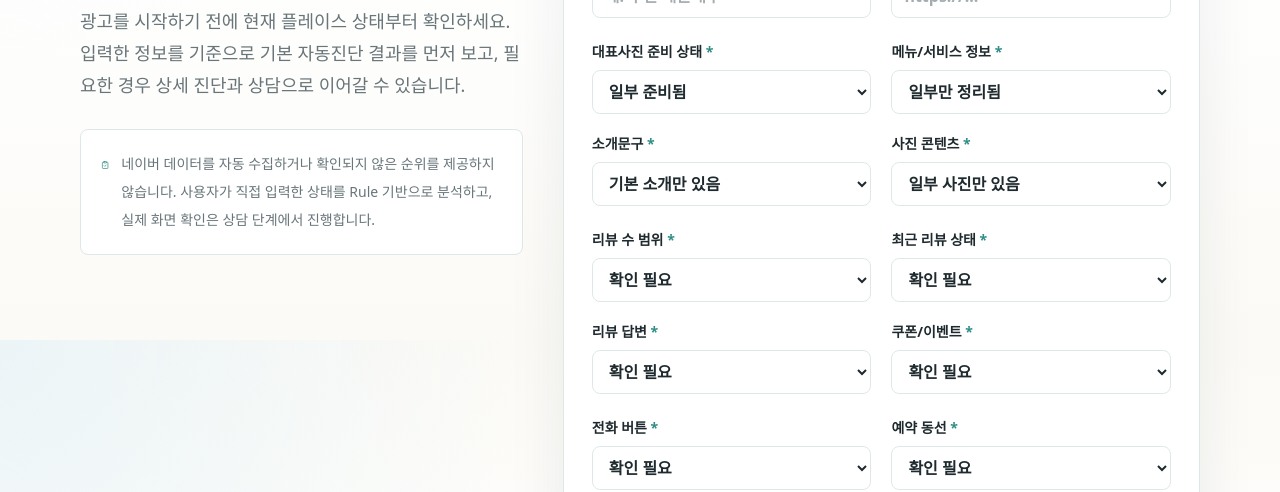
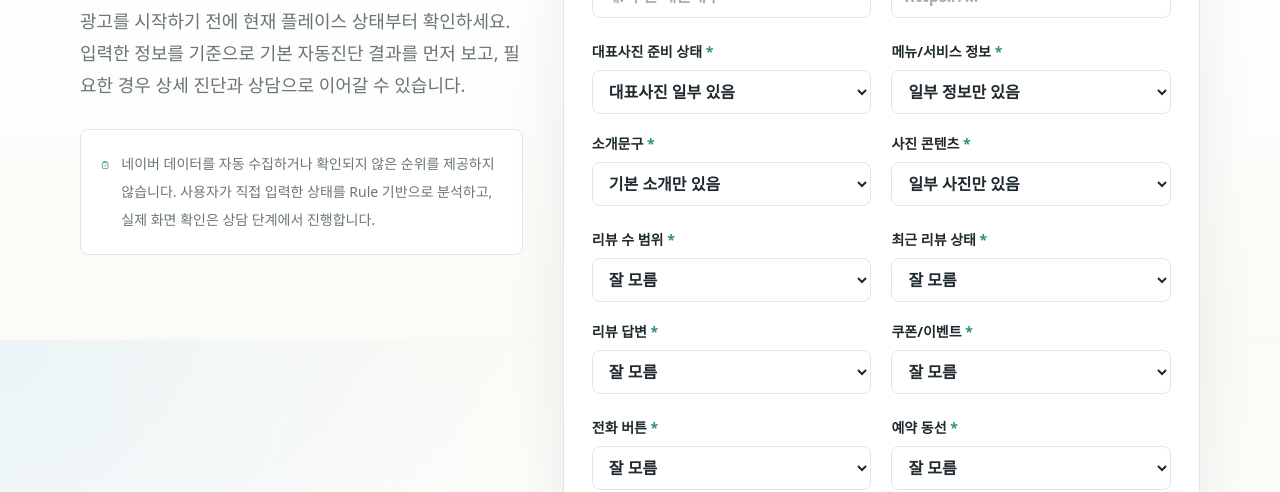
Before and after one commit to usang1/busan-local-marketing, a Next.js app: page /free-audit in a window 1280 px wide. Shown: the part 460-952 px from the top of the page. Built offline with nearby package versions, Linux system fonts and the light colour scheme; no server answers.

Commit message:
fix: improve place audit fallback flow

```diff
--- a/app/api/audits/route.ts
+++ b/app/api/audits/route.ts
@@ -1,6 +1,7 @@
 import { NextResponse } from "next/server";
 import { placeAuditInputSchema } from "@/lib/audit/schema";
 import { runPlaceAudit } from "@/lib/audit/rules";
+import { encodeSelfAuditInput } from "@/lib/audit/shareable";
 import { getSupabaseServerClient } from "@/lib/supabase";
 
 export async function POST(request: Request) {
@@ -14,13 +15,16 @@ export async function POST(request: Request) {
     );
   }
 
+  const input = parsed.data;
+  const result = runPlaceAudit(input);
+  const fallbackId = encodeSelfAuditInput(input);
   const supabase = await getSupabaseServerClient();
+
   if (!supabase) {
-    return NextResponse.json({ message: "자동진단 저장 환경이 설정되지 않았습니다." }, { status: 503 });
+    console.warn("[audit] Supabase client unavailable. Using self-contained audit result.");
+    return NextResponse.json({ ok: true, id: fallbackId, stored: false });
   }
 
-  const input = parsed.data;
-  const result = runPlaceAudit(input);
   const { data, error } = await supabase
     .from("audits")
     .insert({
@@ -36,8 +40,9 @@ export async function POST(request: Request) {
     .single();
 
   if (error || !data) {
-    return NextResponse.json({ message: "자동진단 결과를 저장하지 못했습니다." }, { status: 500 });
+    console.warn("[audit] Failed to store audit result. Using self-contained audit result.");
+    return NextResponse.json({ ok: true, id: fallbackId, stored: false });
   }
 
-  return NextResponse.json({ ok: true, id: data.id });
+  return NextResponse.json({ ok: true, id: data.id, stored: true });
 }
--- a/components/forms/place-audit-form.tsx
+++ b/components/forms/place-audit-form.tsx
@@ -100,30 +100,30 @@ export function PlaceAuditForm({ brandName = "부산 로컬 매장" }: { brandNa
       <div className="mt-6 grid gap-5 sm:grid-cols-2">
         <Field label="대표사진 준비 상태" required>
           <select name="representativePhotoStatus" className={selectClass} defaultValue="partial" required>
-            <option value="ready">대표사진 기준이 명확함</option>
-            <option value="partial">일부 준비됨</option>
-            <option value="missing">준비 부족</option>
+            <option value="ready">대표사진 있음</option>
+            <option value="partial">대표사진 일부 있음</option>
+            <option value="missing">대표사진 없음</option>
           </select>
         </Field>
         <Field label="메뉴/서비스 정보" required>
           <select name="menuInfoStatus" className={selectClass} defaultValue="partial" required>
-            <option value="ready">주요 정보가 정리됨</option>
-            <option value="partial">일부만 정리됨</option>
-            <option value="missing">정리 부족</option>
+            <option value="ready">메뉴/서비스 정보 있음</option>
+            <option value="partial">일부 정보만 있음</option>
+            <option value="missing">정보 없음</option>
           </select>
         </Field>
         <Field label="소개문구" required>
           <select name="introStatus" className={selectClass} defaultValue="partial" required>
-            <option value="ready">고객 선택 기준이 드러남</option>
+            <option value="ready">소개문구 있음</option>
             <option value="partial">기본 소개만 있음</option>
-            <option value="missing">소개문구 부족</option>
+            <option value="missing">소개문구 없음</option>
           </select>
         </Field>
         <Field label="사진 콘텐츠" required>
           <select name="photoContentStatus" className={selectClass} defaultValue="partial" required>
-            <option value="ready">대표/공간/메뉴 사진이 충분함</option>
+            <option value="ready">사진 충분히 있음</option>
             <option value="partial">일부 사진만 있음</option>
-            <option value="missing">사진 준비 부족</option>
+            <option value="missing">사진 없음</option>
           </select>
         </Field>
       </div>
@@ -131,7 +131,7 @@ export function PlaceAuditForm({ brandName = "부산 로컬 매장" }: { brandNa
       <div className="mt-6 grid gap-5 sm:grid-cols-2">
         <Field label="리뷰 수 범위" required>
           <select name="reviewCountRange" className={selectClass} defaultValue="unknown" required>
-            <option value="unknown">확인 필요</option>
+            <option value="unknown">잘 모름</option>
             <option value="none">거의 없음</option>
             <option value="under_10">10개 미만</option>
             <option value="10_50">10~50개</option>
@@ -140,7 +140,7 @@ export function PlaceAuditForm({ brandName = "부산 로컬 매장" }: { brandNa
         </Field>
         <Field label="최근 리뷰 상태" required>
           <select name="recentReviewStatus" className={selectClass} defaultValue="unknown" required>
-            <option value="unknown">확인 필요</option>
+            <option value="unknown">잘 모름</option>
             <option value="recent">최근 리뷰 있음</option>
             <option value="old">최근 리뷰가 오래됨</option>
             <option value="none">리뷰 없음</option>
@@ -148,18 +148,18 @@ export function PlaceAuditForm({ brandName = "부산 로컬 매장" }: { brandNa
         </Field>
         <Field label="리뷰 답변" required>
           <select name="reviewReplyStatus" className={selectClass} defaultValue="unknown" required>
-            <option value="active">꾸준히 답변</option>
+            <option value="active">답변하고 있음</option>
             <option value="partial">일부만 답변</option>
             <option value="none">답변 없음</option>
-            <option value="unknown">확인 필요</option>
+            <option value="unknown">잘 모름</option>
           </select>
         </Field>
         <Field label="쿠폰/이벤트" required>
           <select name="couponEventStatus" className={selectClass} defaultValue="unknown" required>
-            <option value="active">운영 중</option>
+            <option value="active">진행 중</option>
             <option value="planned">준비 중</option>
             <option value="none">없음</option>
-            <option value="unknown">확인 필요</option>
+            <option value="unknown">잘 모름</option>
           </select>
         </Field>
       </div>
@@ -174,9 +174,9 @@ export function PlaceAuditForm({ brandName = "부산 로컬 매장" }: { brandNa
         ].map(([name, label]) => (
           <Field key={name} label={label} required>
             <select name={name} className={selectClass} defaultValue="unknown" required>
-              <option value="yes">준비됨</option>
-              <option value="no">준비 안 됨</option>
-              <option value="unknown">확인 필요</option>
+              <option value="yes">있음</option>
+              <option value="no">없음</option>
+              <option value="unknown">잘 모름</option>
             </select>
           </Field>
         ))}
@@ -193,8 +193,8 @@ export function PlaceAuditForm({ brandName = "부산 로컬 매장" }: { brandNa
         ].map(([name, label]) => (
           <Field key={name} label={label} required>
             <select name={name} className={selectClass} defaultValue="irregular" required>
-              <option value="active">꾸준히 운영</option>
-              <option value="irregular">비정기 운영</option>
+              <option value="active">운영 중</option>
+              <option value="irregular">가끔 운영</option>
               <option value="none">운영 안 함</option>
             </select>
           </Field>
--- /dev/null
+++ b/lib/audit/shareable.ts
@@ -0,0 +1,20 @@
+import { placeAuditInputSchema, type PlaceAuditInput } from "@/lib/audit/schema";
+
+const selfAuditPrefix = "self-";
+
+export function encodeSelfAuditInput(input: PlaceAuditInput) {
+  const payload = Buffer.from(JSON.stringify(input), "utf8").toString("base64url");
+  return `${selfAuditPrefix}${payload}`;
+}
+
+export function decodeSelfAuditInput(id: string) {
+  if (!id.startsWith(selfAuditPrefix)) return null;
+
+  try {
+    const json = Buffer.from(id.slice(selfAuditPrefix.length), "base64url").toString("utf8");
+    const parsed = placeAuditInputSchema.safeParse(JSON.parse(json));
+    return parsed.success ? parsed.data : null;
+  } catch {
+    return null;
+  }
+}
```
Also changed, not shown: app/audit/result/[id]/page.tsx (+26 -20 lines).
